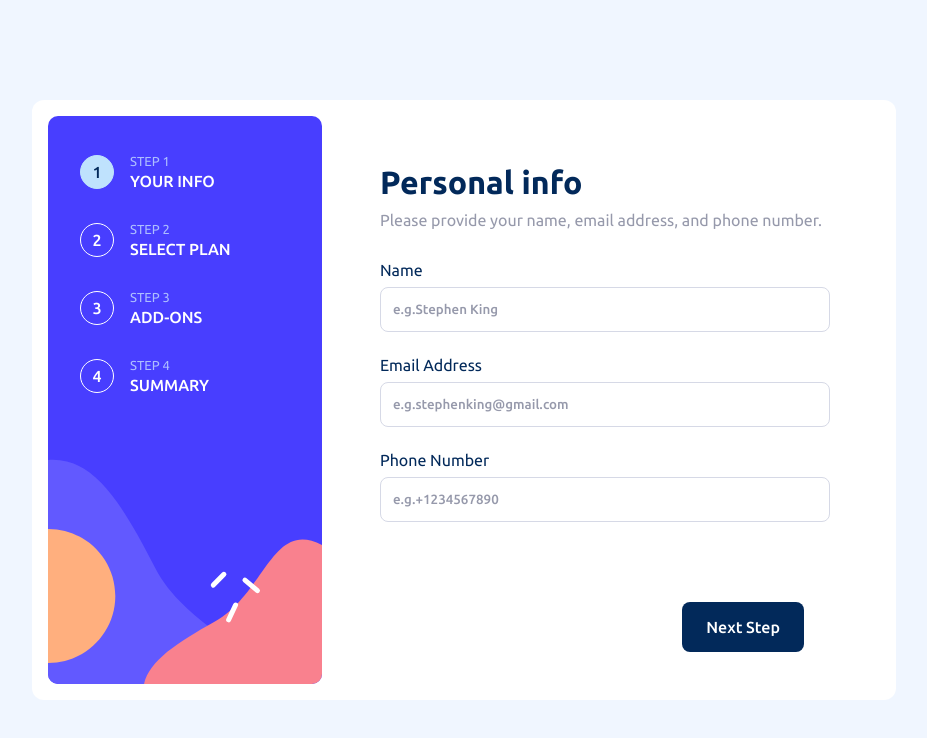
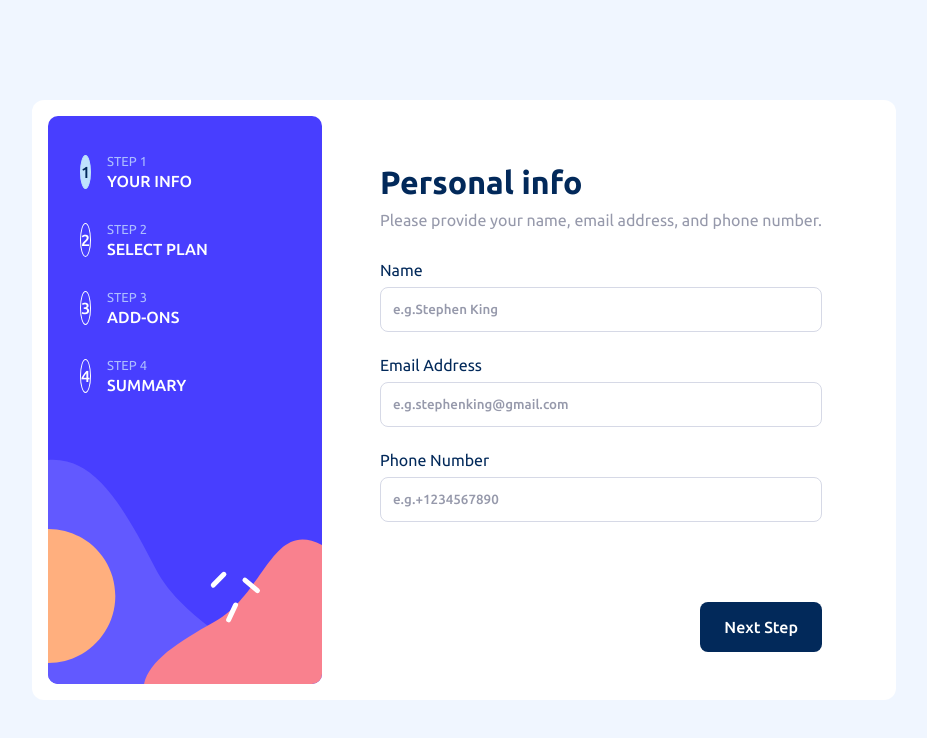
Before and after one commit to surbhi84/formSvg, a React (Vite) app: page / in a window 1280 px wide. Shown: the top 738 px of the page, without its empty margins (176-1103 px from the left). Built offline with nearby package versions, Linux system fonts and the light colour scheme.

Commit message:
fix: css

```diff
--- a/src/components/Steps/StepFour.jsx
+++ b/src/components/Steps/StepFour.jsx
@@ -2,7 +2,7 @@ import React from "react";
 
 export const StepFour = ({ setStep, accDetails, detailsDispatch }) => {
   return (
-    <div className='flex flex-col flex-grow card-padding'>
+    <div className='flex flex-col flex-grow card-padding step-div'>
       <h1 className='text-mb text-bold m-0'>Finishing up</h1>
       <div className='text-cg text-reg mt-10'>
         Double-check everything looks OK before confirming.
--- a/src/components/Steps/StepOne.jsx
+++ b/src/components/Steps/StepOne.jsx
@@ -4,7 +4,7 @@ import { EDITDETAILS } from "../../hooks/dataReducer/types";
 
 export const StepOne = ({ setStep, accDetails, detailsDispatch }) => {
   return (
-    <div className='flex flex-col flex-grow card-padding'>
+    <div className='flex flex-col flex-grow card-padding step-div'>
       <h1 className='text-mb text-bold m-0'>Personal info</h1>
       <div className='text-cg text-reg mt-10'>
         Please provide your name, email address, and phone number.
--- a/src/components/Steps/StepThree.jsx
+++ b/src/components/Steps/StepThree.jsx
@@ -25,7 +25,7 @@ const Addons = [
 export const StepThree = ({ setStep, accDetails, detailsDispatch }) => {
 
   return (
-    <div className='flex flex-col flex-grow card-padding mw'>
+    <div className='flex flex-col flex-grow card-padding mw step-div'>
       <h1 className='text-mb text-bold m-0'>Pick add-ons</h1>
       <div className='text-cg text-reg mt-10'>
         Add-ons help enhance your gaming experience.
--- a/src/components/Steps/StepTwo.jsx
+++ b/src/components/Steps/StepTwo.jsx
@@ -38,7 +38,7 @@ export const StepTwo = ({ setStep, accDetails, detailsDispatch }) => {
   }
 
   return (
-    <div className='flex flex-col flex-grow card-padding'>
+    <div className='flex flex-col flex-grow card-padding step-div'>
       <h1 className='text-mb text-bold m-0'>Select your plan</h1>
       <div className='text-cg text-reg mt-10'>
         You have the option of monthly or yearly billing.
--- a/src/components/Steps/steps.css
+++ b/src/components/Steps/steps.css
@@ -1,9 +1,12 @@
+.step-div{
+  min-width: 486px;
+}
+
 .input-field {
   border: 1px solid var(--light-gray);
   padding: 14px 12px;
   border-radius: 8px;
   margin-top: 8px;
-  width: 100%;
   outline: none;
   color: var(--marine-blue);
 }
@@ -26,7 +29,6 @@
   gap: 24px;
   margin-top: 32px;
   flex-grow: 1;
-  width: 424px;
 }
 
 .btn-primary {
@@ -77,7 +79,6 @@
 
 .addon-container {
   margin-top: 36px;
-  min-width: 478px;
 }
 
 .addon-card {
@@ -130,3 +131,5 @@
   font-size: medium;
   cursor: pointer;
 }
+
+/* Responsive css */
```
